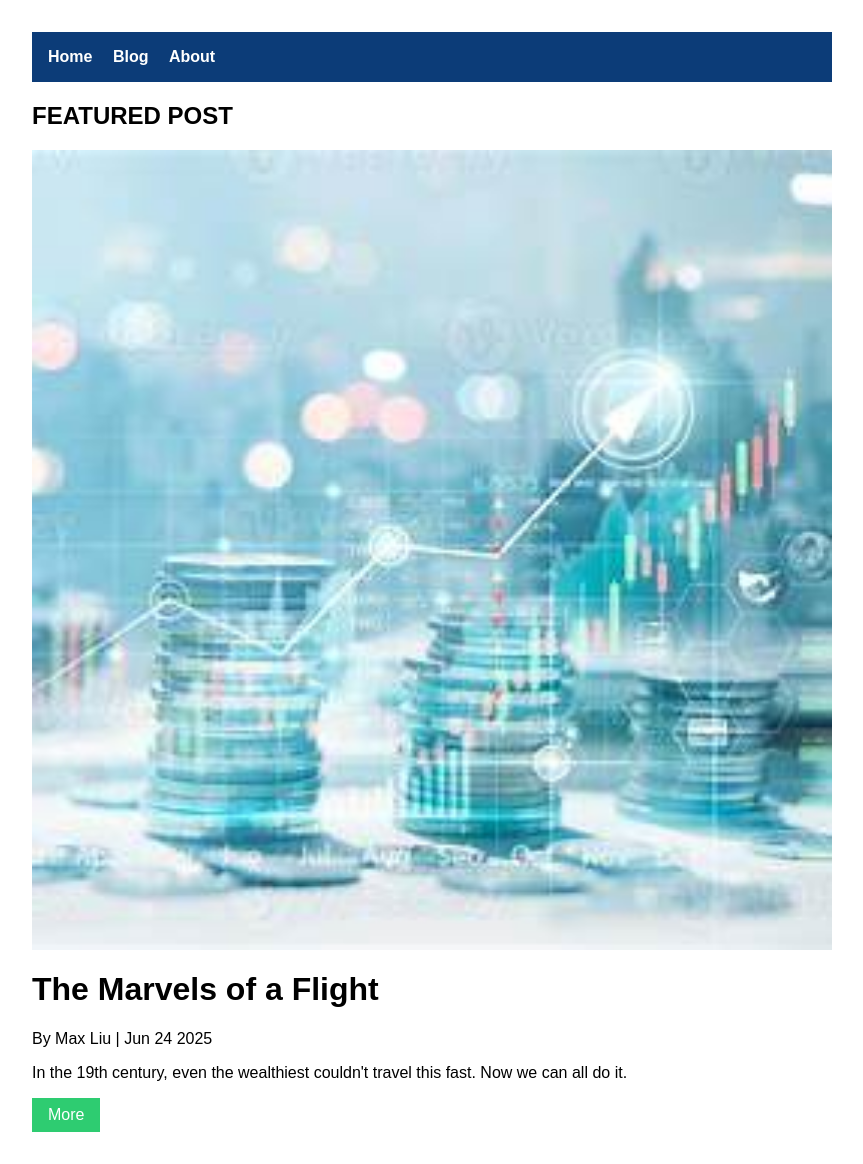
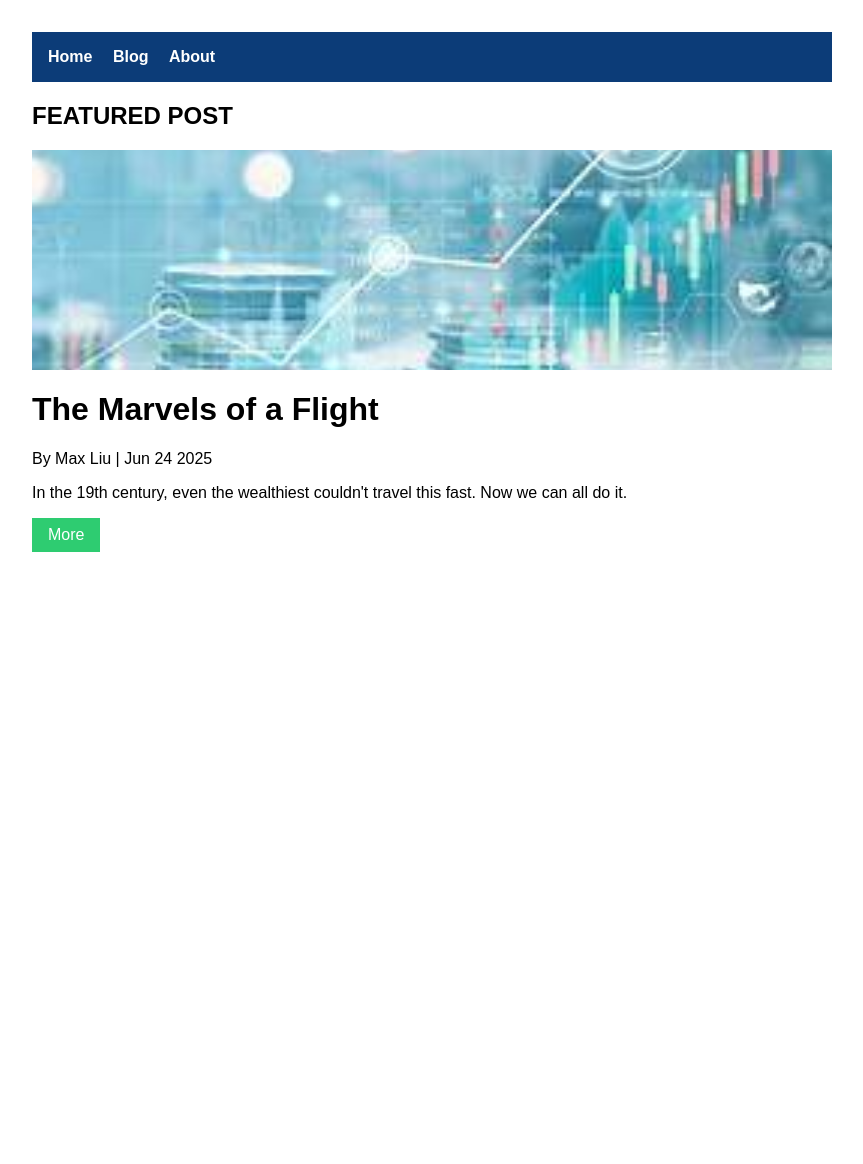
Before and after one commit to everydayecon/everydayecon.github.io, a Jekyll site: the page built from index.html, in a window 1280 px wide. Shown: the whole page, without its empty margins (208-1071 px from the left). Built offline with Jekyll 4.4.1, drawn with Linux system fonts in a browser that asks for light colours; the list of posts is cut into pages by our own code; after the commit the page ends 900 px from its top, so only the background shows below that.

```diff
--- a/index.html
+++ b/index.html
@@ -5,7 +5,7 @@
 
 <div class="featured-post">
   <h2 class="post-category">FEATURED POST</h2>
-  <img src="/assets/cover.jpg" alt="Cover" style="width: 100%; max-width: 900px; display: block; margin-bottom: 0 auto 1rem;">
+  <img src="/assets/cover.jpg" alt="Cover" style="width: 100%; max-width: 900px; height: 220px; object-fit: cover; display: block; margin-bottom: 0 auto 1rem;">
   <h1 class="post-title">{{ site.posts.first.title }}</h1>
   <p class="post-meta">By {{ site.posts.first.author }} | {{ site.posts.first.date | date: "%b %d %Y" }}</p>
   <p class="post-excerpt">{{ site.posts.first.excerpt | strip_html | truncatewords: 50 }}</p>
```
